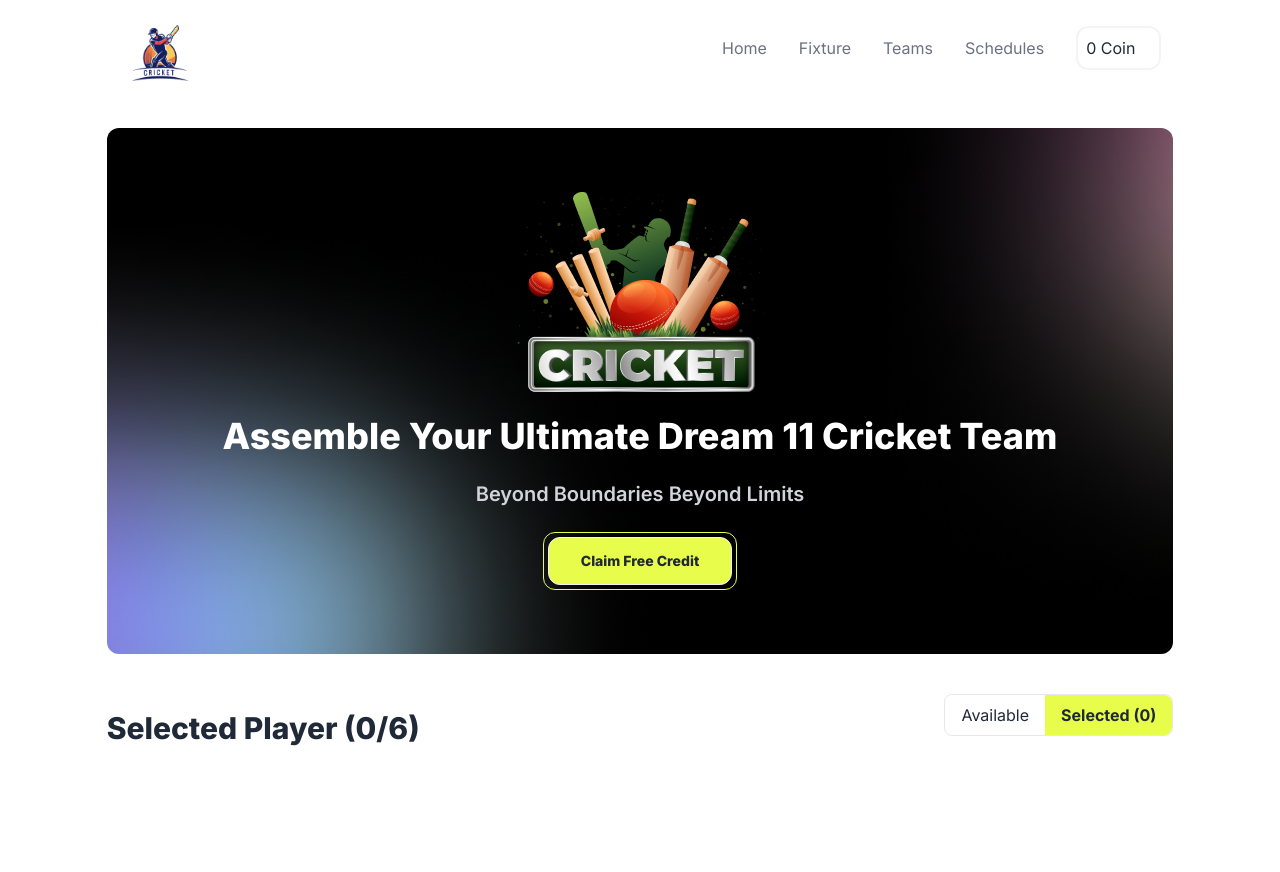
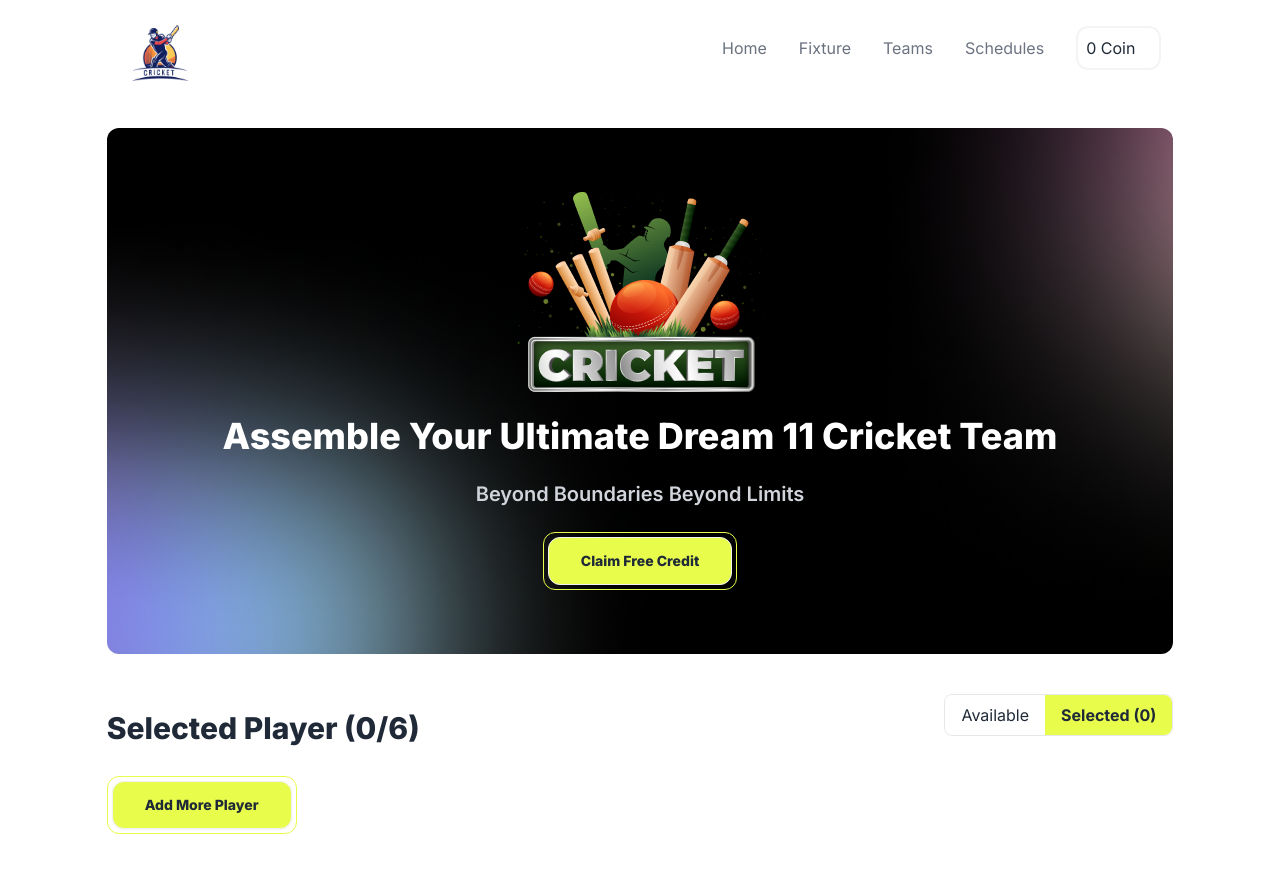
Before and after one commit to mes-shahadat/9-assignment-7, a React (Vite) app: page / in a window 1280 px wide. Both pictures are taken after a click on the button "Selected (0)". Shown: the top 872 px of the page. Before the commit the page ends 800 px from the top, so only its background shows below. Built offline with nearby package versions, Linux system fonts and the light colour scheme; some icons are missing.

Commit message:
main section's functionalities added

```diff
--- a/src/App.jsx
+++ b/src/App.jsx
@@ -16,12 +16,17 @@ function App() {
     toast.success("Credit Added to your Account");
   }
 
+  const onDecreaseMoney = (price) => {
+    setMoney(money - price)
+  }
+
   return (
     <>
 
       <Header money={money} onClaim={onClaim} />
       <ToastContainer position="top-center" />
-      <Main />
+      <Main money={money} onDecreaseMoney={onDecreaseMoney}/>
+      <h1 style={{ height: "100vh" }}></h1>
     </>
   )
 }
--- a/src/components/AvailablePlayer.jsx
+++ b/src/components/AvailablePlayer.jsx
@@ -1,10 +1,40 @@
+import { useEffect, useState } from "react";
+
+function AvailablePlayers({players, setPlayers, onChoose}) {
 
 
-function AvailablePlayers() {
-
+    useEffect(
+        () => {
+            fetch("./players.json")
+                .then(res => res.json())
+                .then(data => setPlayers(data));
+        }, []
+    )
 
     return <>
         <h2 className="text-3xl font-extrabold md:absolute top-0 py-4">Available Players</h2>
+        <section className="grid md:grid-cols-2 xl:grid-cols-3 min-[2560px]:grid-cols-4 gap-6 my-10">
+
+            {players.map(player => <div key={player.player_id} className="space-y-4 p-6 border border-gray-300 rounded-2xl">
+                <img className="h-[250px] w-full object-cover rounded-2xl" src={player.image} alt="" />
+                <p className="font-extrabold text-xl inline-flex items-center gap-2"><i className="fa-solid fa-user text-2xl px-1"></i> {player.name}</p>
+                <div className="flex justify-between items-center gap-1">
+                    <p className="inline-flex items-center gap-2 text-gray-500"><i className="fa-solid fa-flag text-2xl px-1"></i> {player.country}</p>
+                    <button className="bg-[#f2f2f2] px-2 xl:px-4 py-1 rounded-lg font-semibold cursor-default">{player.role}</button>
+                </div>
+                <hr className="y-1" />
+                <p className="font-extrabold ">Rating</p>
+                <div className="flex justify-between items-center gap-1">
+                    <p className="font-extrabold ">{player.batting_type}</p>
+                    <p className="text-gray-600 ">{player.bowling_type}</p>
+                </div>
+                <div className="flex justify-between items-center gap-1">
+                    <p className="font-extrabold ">Price: ${player.bidding_price}</p>
+                    <button className="border border-gray-300 px-2 xl:px-4 py-1 rounded-lg font-semibold" onClick={()=>onChoose(player)}>Choose player</button>
+                </div>
+            </div>)}
+
+        </section>
     </>
 }
 
--- a/src/components/Main.jsx
+++ b/src/components/Main.jsx
@@ -2,21 +2,70 @@ import { useState } from "react";
 import AvailablePlayers from "./AvailablePlayer";
 import MainHeader from "./MainHeader";
 import SelectedPlayers from "./SelectedPlayers";
+import { toast } from 'react-toastify';
 
 
 
-function Main() {
+function Main({ money, onDecreaseMoney }) {
 
     const [firstActive, setFirstActive] = useState(true);
+    const [players, setPlayers] = useState([]);
+    const [selectedPlayers, setSelectedPlayers] = useState([]);
+    const [playerCount, setPlayerCount] = useState(0);
 
     const onActive = (bool = true) => {
         setFirstActive(bool)
     }
 
+    const onChoose = (player) => {
+
+        const {player_id, name, bidding_price} = player;
+
+        if (money >= bidding_price) {
+
+            let found = selectedPlayers.find(player => player.player_id === player_id);
+
+            if (found) {
+                toast.warn(`Player already selected`, {
+                    position: "top-right"
+                });
+                return
+            }
+
+            if (playerCount < 6) {
+
+                setPlayerCount(playerCount + 1);
+                setSelectedPlayers([...selectedPlayers, player]);
+                onDecreaseMoney(bidding_price);
+                toast.success(`Congrates !! ${name} is now in you squad`, {
+                    position: "top-right"
+                });
+            }
+            else {
+                toast.error('player limit reached', {
+                    position: "top-right"
+                });
+            }
+
+        }
+        else {
+            toast.error('unsufficient balance', {
+                position: "top-right"
+            });
+        }
+    }
+
+    const onRemove = (player_id) => {
+        let filterPlayers = selectedPlayers.filter(
+            player => player.player_id !== player_id
+        )
+        setSelectedPlayers(filterPlayers);
+        setPlayerCount(playerCount - 1);
+    }
 
     return <main className="w-10/12 mx-auto relative">
-        <MainHeader onActive={onActive} firstActive={firstActive} />
-        {firstActive ? <AvailablePlayers  /> : <SelectedPlayers setFirstActive={setFirstActive} />}
+        <MainHeader onActive={onActive} firstActive={firstActive} playerCount={playerCount} />
+        {firstActive ? <AvailablePlayers onChoose={onChoose} players={players} setPlayers={setPlayers} /> : <SelectedPlayers playerCount={playerCount} setFirstActive={setFirstActive} selectedPlayers={selectedPlayers} onRemove={onRemove}/>}
 
     </main>
 }
--- a/src/components/MainHeader.jsx
+++ b/src/components/MainHeader.jsx
@@ -1,11 +1,11 @@
 
-function MainHeader({onActive, firstActive}) {
+function MainHeader({onActive, firstActive, playerCount}) {
 
     return <>
 
         <div className="w-max max-sm:mx-auto md:ml-auto border border-gray-200 rounded-lg sticky top-[95px] md:top-[80px] md:z-[2]">
             <button className={`${firstActive ? `bg-[#e7fc4b] font-bold` : `bg-white`} rounded-l-lg px-4 py-2`} onClick={()=> onActive(true)}>Available</button>
-            <button className={`${!firstActive ? `bg-[#e7fc4b] font-bold` : `bg-white`} rounded-r-lg px-4 py-2`} onClick={()=> onActive(false)}>Selected (0)</button>
+            <button className={`${!firstActive ? `bg-[#e7fc4b] font-bold` : `bg-white`} rounded-r-lg px-4 py-2`} onClick={()=> onActive(false)}>Selected ({playerCount})</button>
         </div>
     </>
 }
--- a/src/components/SelectedPlayers.jsx
+++ b/src/components/SelectedPlayers.jsx
@@ -1,10 +1,26 @@
 
-function SelectedPlayers() {
+function SelectedPlayers({ playerCount, setFirstActive, selectedPlayers, onRemove }) {
 
     return <>
-        <h2 className="text-3xl font-extrabold md:absolute top-0 py-4">Selected Player (0/6)</h2>
+        <h2 className="text-3xl font-extrabold md:absolute top-0 py-4">Selected Player ({playerCount}/6)</h2>
 
+        <section className="my-10 space-y-4">
+            {
 
+                selectedPlayers.map(player => <div key={player.player_id} className="flex items-center justify-between border border-gray-300 rounded-xl p-4">
+                    <div className="inline-flex items-center gap-4">
+                        <img className="w-16 h-16 object-cover rounded-xl" src={player.image} alt="" />
+                        <div>
+                            <p className="text-xl font-bold">{player.name}</p>
+                            <p>{player.batting_type}</p>
+                        </div>
+                    </div>
+                    <button onClick={()=>onRemove(player.player_id)}><i className="fa-solid fa-trash-can text-xl text-red-600"></i></button>
+                </div>)
+            }
+
+        </section>
+        <button className="border border-[#e7fc4b] p-1 rounded-xl hover:bg-[#e7fc4b]" onClick={()=> setFirstActive(true)}><span className="btn bg-[#e7fc4b] font-extrabold rounded-xl px-8">Add More Player</span></button>
     </>
 }
 
```
